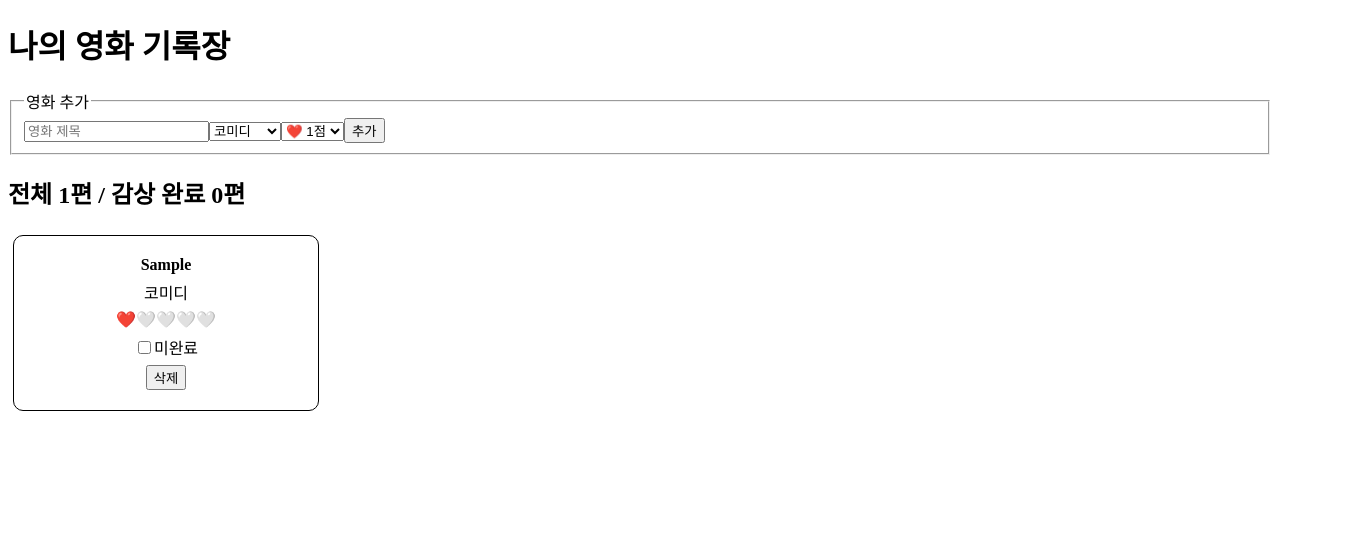
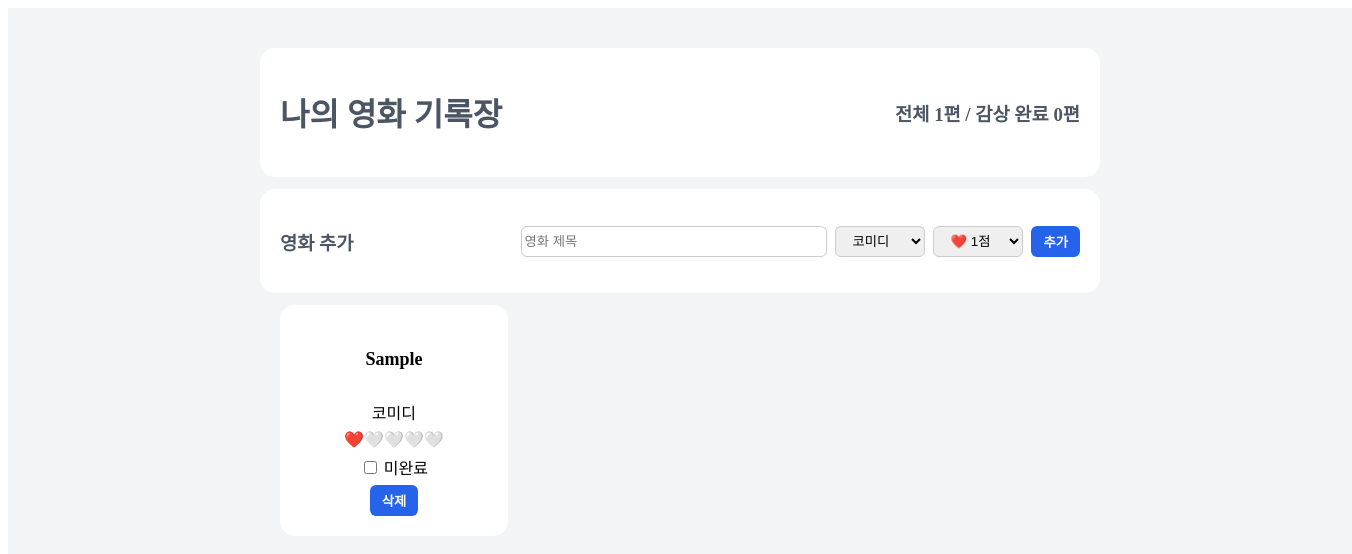
Before and after one commit to Drtr92/practice-01-movie, a React (Vite) app: page / in a window 1280 px wide. Both pictures are taken after typing "Sample" into the empty fields and a click on the button "추가". Shown: the top 554 px of the page, 1352 px wide, since content can reach past the window. Built offline with nearby package versions, Linux system fonts and the light colour scheme; the HTML template or start-up script is replaced by a standard one.

Commit message:
스타일링 완료

```diff
--- a/src/App.jsx
+++ b/src/App.jsx
@@ -1,8 +1,7 @@
-import {useState} from "react";
-import styles from "./App.module.css"
+import { useState } from "react";
+import styles from "./App.module.css";
 
 function App() {
-
     const genres = ["코미디", "어드벤처", "로맨스", "공포", "스릴러", "드라마", "판타지", "범죄"];
     const ratings = ["1", "2", "3", "4", "5"];
 
@@ -11,19 +10,19 @@ function App() {
     const [rating, setRating] = useState(ratings[0]);
     const [card, setCard] = useState([]);
 
-    const handleChangeName = (event) => {
+    const handleChangeName = event => {
         setName(event.target.value);
-    }
+    };
 
-    const handleSelectGenre = (event) => {
+    const handleSelectGenre = event => {
         setGenre(event.target.value);
-    }
+    };
 
-    const handleRating = (event) => {
+    const handleRating = event => {
         setRating(event.target.value);
-    }
+    };
 
-    const handleSubmit = (event) => {
+    const handleSubmit = event => {
         event.preventDefault();
         const newName = name.trim();
         if (newName === "") {
@@ -33,120 +32,111 @@ function App() {
             name: newName,
             genre: genre,
             rating: rating,
-            isDone: false
-        }
+            isDone: false,
+        };
         setCard([...card, newCard]);
         setName("");
         setGenre(genres[0]);
         setRating(ratings[0]);
-    }
+    };
 
     const ratingHandle = ratings.map((item, index) => {
-        return <option key={index} value={item}>❤️ {item}점</option>;
-    })
+        return (
+            <option key={index} value={item}>
+                ❤️ {item}점
+            </option>
+        );
+    });
 
-    const handleToggleDone = (targetIndex) => {
+    const handleToggleDone = targetIndex => {
         const updatedCard = card.map((item, index) => {
             if (index === targetIndex) {
-                return {...item, isDone: !item.isDone};
+                return { ...item, isDone: !item.isDone };
             }
             return item;
         });
         setCard(updatedCard);
-    }
+    };
 
-    const handleDelete = (index) => {
+    const handleDelete = index => {
         const deleteCard = card.filter((_, i) => i !== index);
         setCard(deleteCard);
-    }
+    };
 
-    const completedCount = card.filter((item) => item.isDone).length;
+    const completedCount = card.filter(item => item.isDone).length;
 
-    const cardList = card.length === 0 ? (
-        <p style={{color: "#888", padding: "20px"}}>자네, 뭐라도 좀 감상하지 않겠나🤦‍♀️</p>
+    const cardList =
+        card.length === 0 ? (
+            <p style={{ color: "#888", padding: "20px" }}>자네, 뭐라도 좀 감상하지 않겠나🤦‍♀️</p>
         ) : (
             card.map((item, index) => {
                 return (
-                <div key={index}
-                     style={{
-                         display: 'flex',
-                         flexDirection: 'column',
-                         justifyContent: 'center',
-                         alignItems: 'center',
-                         listStyle: 'none',
-                         boxSizing: 'border-box',
-                         width: "calc(25% - 10px)",
-                         padding: "20px",
-                         gap: "6px",
-                         border: "1px solid black",
-                         borderRadius: "10px",
-                         margin: '5px',
-                         opacity: item.isDone ? 0.3 : 1,
-                         transition: "opacity 0.4s ease, border-color 0.4s ease"
-                     }}>
-                    <span
-                        style={{
-                            fontWeight: "bold",
-                            textDecoration: item.isDone ? "line-through" : "none",
-                            color: item.isDone ? "#777" : "inherit",
-                        }}>
-                        {item.name}
+                    <div
+                        key={index}
+                        className={`${styles.movies}
+                                    ${styles.card}
+                                    ${item.isDone ? styles.isDone : styles.notYet}`}>
+                        <h4 className={styles.movieTitle}>{item.name}</h4>
+                        <span style={{ flexDirection: "row" }}>{item.genre}</span>
+                        <span>
+                            {"❤️".repeat(Number(item.rating)) +
+                                "🤍".repeat(5 - Number(item.rating))}
                         </span>
-                    <span>{item.genre}</span>
-                    <span>{"❤️".repeat(Number(item.rating)) + "🤍".repeat(5 - Number(item.rating))}</span>
                         <label>
                             <input
                                 type="checkbox"
                                 checked={item.isDone}
                                 onChange={() => handleToggleDone(index)}
                             />
-                        {item.isDone ? "감상 완료" : "미완료"}
+                            {item.isDone ? " 감상 완료" : " 미완료"}
                         </label>
                         <button
+                            className={styles.button}
                             onClick={() => {
                                 handleDelete(index);
-                        }}
-                    >삭제
+                            }}>
+                            삭제
                         </button>
                     </div>
-            )
-        }))
+                );
+            })
+        );
 
     return (
         <div className={styles.container}>
+            <header className={`${styles.menu} ${styles.card}`}>
                 <h1>나의 영화 기록장</h1>
-            <fieldset>
-                <legend>영화 추가</legend>
-                <form
-                    onSubmit={handleSubmit}>
+                <h3>
+                    전체 {card.length}편 / 감상 완료 {completedCount}편
+                </h3>
+            </header>
+            <fieldset className={`${styles.menu} ${styles.card}`}>
+                <h3>영화 추가</h3>
+                <form className={styles.form} onSubmit={handleSubmit}>
                     <input
+                        className={styles.input}
                         onChange={handleChangeName}
                         placeholder={"영화 제목"}
                         value={name}
                     />
-                    <select
-                        onChange={handleSelectGenre}
-                        value={genre}
-                    >
+                    <select className={styles.select} onChange={handleSelectGenre} value={genre}>
                         {genres.map((item, index) => {
-                            return <option key={index} value={item}>{item}</option>
+                            return (
+                                <option key={index} value={item}>
+                                    {item}
+                                </option>
+                            );
                         })}
-                    </ select>
-                    <select
-                        onChange={handleRating}
-                        value={rating}
-                    >
+                    </select>
+                    <select className={styles.select} onChange={handleRating} value={rating}>
                         {ratingHandle}
                     </select>
-                    <button type={"submit"}>추가</button>
+                    <button className={styles.button} type={"submit"}>추가</button>
                 </form>
             </fieldset>
-            <h2>전체 {card.length}편 / 감상 완료 {completedCount}편</h2>
-            <div style={{display: 'flex', flexWrap: 'wrap',}}>
-                {cardList}
+            <div className={styles.movieField}>{cardList}</div>
         </div>
-        </div>
-    )
+    );
 }
 
-export default App
+export default App;
--- a/src/App.module.css
+++ b/src/App.module.css
@@ -1 +1,114 @@
-.container {}
+.container {
+    width: 100%;
+    height: 100dvh;
+    padding: 40px;
+    background: #f3f4f6;
+    display: flex;
+    flex-direction: column;
+    align-items: center;
+}
+
+header {
+    margin-bottom: 12px;
+}
+
+fieldset {
+    display: flex;
+    align-items: center;
+}
+
+.form {
+    display: flex;
+    gap: 8px;
+}
+
+.select {
+    width: 90px;
+    padding: 6px 12px;
+    border: 1px solid #ccc;
+    border-radius: 6px;
+}
+
+.input {
+    width: 300px;
+    border: 1px solid #ccc;
+    border-radius: 6px;
+}
+
+.input:focus,
+.select:focus {
+    outline: none;
+    border: 3px solid #2563eb;
+}
+
+.button {
+    padding: 6px 12px;
+    border: none;
+    color: white;
+    font-weight: bold;
+    background-color: #2563eb;
+    border-radius: 6px;
+}
+
+.button:hover {
+    background-color: #1d4ed8;
+}
+
+.menu {
+    display: flex;
+    flex-direction: row;
+    align-items: center;
+    justify-content: space-between;
+    width: 100%;
+    max-width: 800px;
+    background: white;
+    color: #4b5563;
+}
+
+.card {
+    display: flex;
+    align-items: center;
+    padding: 20px;
+    border-radius: 15px;
+    gap: 6px;
+    background: white;
+    border: none;
+}
+
+.isDone {
+    opacity: 30%;
+}
+
+.isDone h4 {
+    opacity: 30%;
+    text-decoration: line-through;
+}
+
+.notYet {
+    opacity: 1;
+}
+
+.movieField {
+    display: flex;
+    align-items: center;
+    width: 816px;
+    flex-wrap: wrap;
+    margin-top: 4px;
+}
+
+.movies {
+    display: flex;
+    flex-direction: column;
+    justify-content: center;
+    list-style: none;
+    min-width: calc(24% - 8px);
+    transition: opacity 0.4s ease, border-color 0.4s ease;
+    margin: 8px 8px;
+}
+
+.movieTitle {
+    display: flex;
+    flex-direction: row;
+    font-weight: bold;
+    font-size: 18px;
+}
```
Lines whose indentation alone changed are shown as unchanged.
